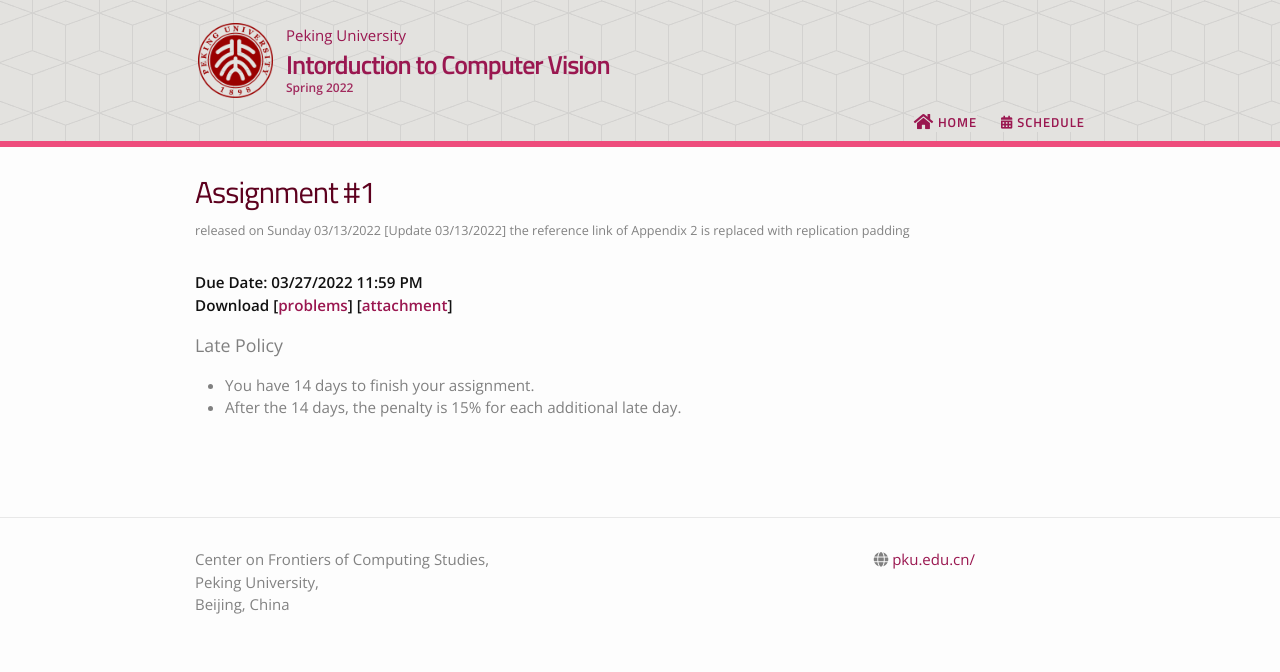
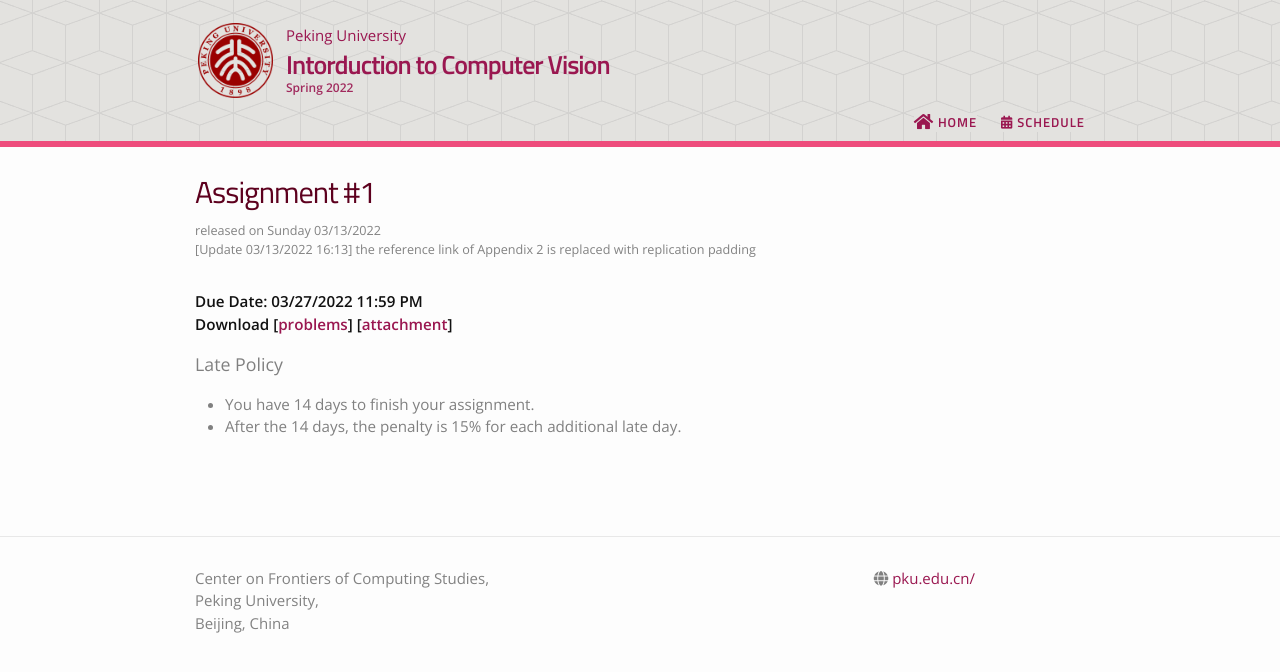
Before and after one commit to hughw19/RVAL, a Jekyll site: the page built from _assignments/01_assignment.md, in a window 1280 px wide. Shown: the top 672 px of the page. Built offline with Jekyll 4.4.1, drawn with Linux system fonts in a browser that asks for light colours; nearby versions of some CDN libraries.

Commit message:
01 assignment

```diff
--- a/_layouts/assignment.html
+++ b/_layouts/assignment.html
@@ -7,7 +7,7 @@
   <header class="post-header">
     <h1 class="post-title">{{ page.title }}</h1>
     <p class="post-meta">released on {{ page.date | date: "%A" }} {{ page.date | date: site.dateformat }}
-      [Update 03/13/2022] the reference link of Appendix 2 is replaced with replication padding <br>
+      <br> [Update 03/13/2022 16:13] the reference link of Appendix 2 is replaced with replication padding <br>
 
     </p>
   </header>
```
